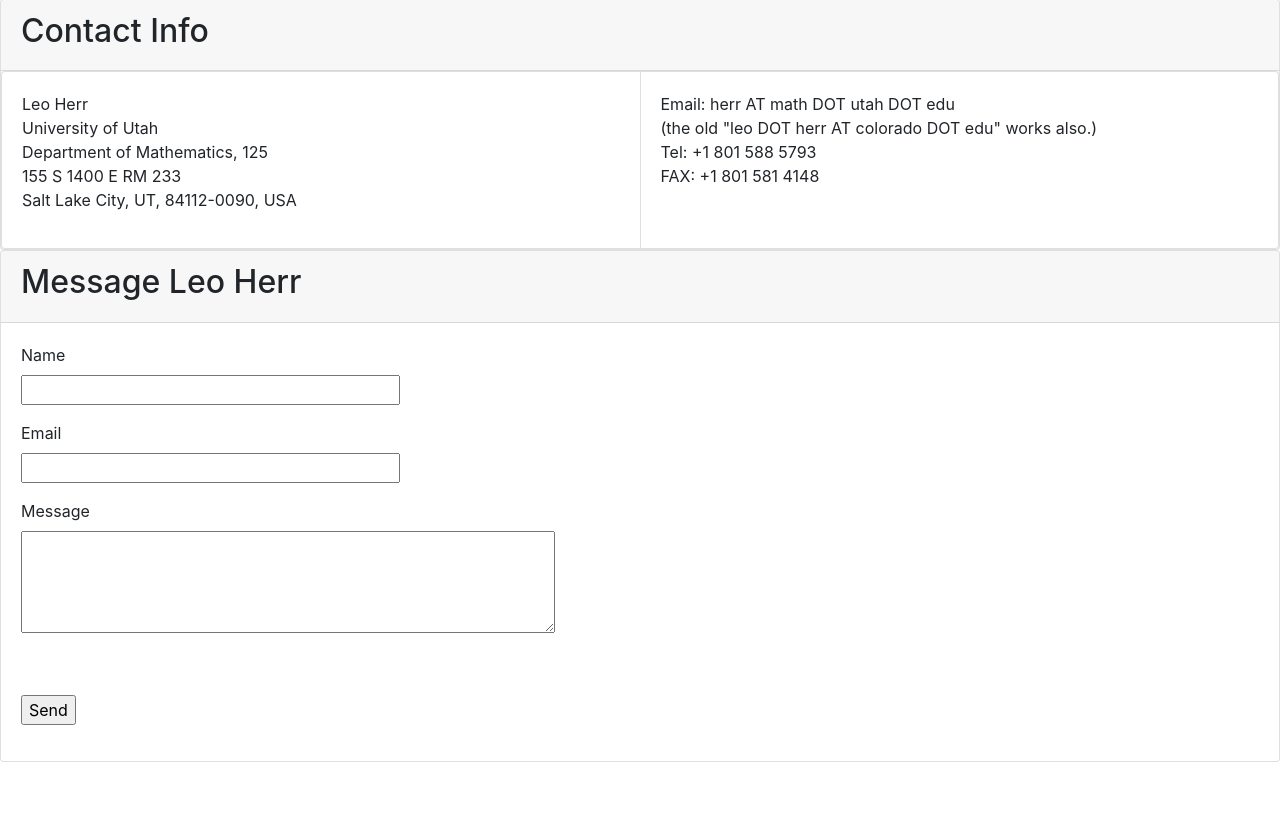
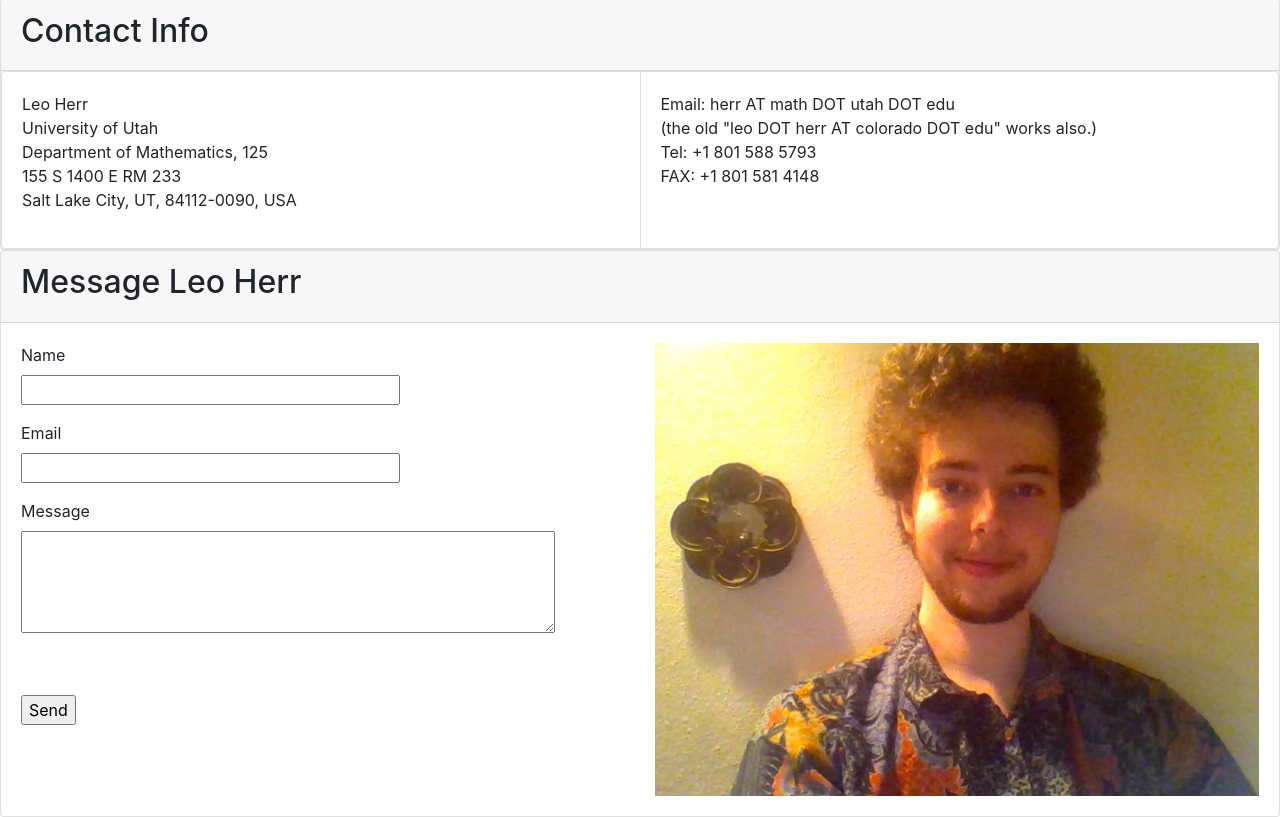
Before and after one commit to nanotech22/logetale, a Flask app: page /contact in a window 1280 px wide. Shown: the part 43-860 px from the top of the page. Before the commit the page ends 805 px from the top, so only its background shows below. Run offline with Flask 2, Linux system fonts and the light colour scheme; some libraries are stand-ins or nearby versions.

Commit message:
added serious_pic and moved sun photo to contact me page

```diff
--- a/templates/pages/contact.html
+++ b/templates/pages/contact.html
@@ -42,7 +42,8 @@
     <div class="card-header"><h2>Message Leo Herr</h2></div>
 
     <div class="card-body">
-        <form action="" method="post" novalidate>
+        <div class="row">
+            <form action="" class="col-md-6" method="post" novalidate>
                 {{ form.hidden_tag() }}
                 <p>
                     {{ form.username.label }}<br>
@@ -74,6 +75,8 @@
                 </p>
                 <p>{{ form.submit() }}</p>
             </form>
+            <img class="col-md-6" src="../../static/img/me_sun_photo.jpg"/>
+        </div>
     </div>
 </div>
 
--- a/templates/pages/index.html
+++ b/templates/pages/index.html
@@ -22,14 +22,14 @@
             <h2>About Me</h2>
         </div>
         <div class="row">
-            <img class="col-md-3" src="../../static/img/me_profile_in_car.jpg"/>
-            <div class="card-body col-md-4">
+            <img class="col-md-4" src="../../static/img/me_profile_in_car.jpg"/>
+            <div class="card-body col-md-3">
                 <p>I'm a math postdoc at the University of Utah studying algebraic geometry,
                 especially log geometry, Gromov-Witten theory, intersection theory, deformation theory, and number theory. I also like higher categories and Bridgeland stability conditions. </p>
                 My CV:
                 <a href="{{ url_for('static', filename='pdf/curriculum_vitae.pdf') }}">Curriculum Vitae</a>
             </div>
-            <img class="col-md-5" src="../../static/img/me_sun_photo.jpg"/>
+            <img class="col-md-5" src="../../static/img/serious_pic.jpeg"/>
         </div>
     </div>
 
--- a/templates/pages/personal.html
+++ b/templates/pages/personal.html
@@ -41,7 +41,7 @@
 
     <div class="card-body">
         My parents, <a href="http://www.reidmusic.org/">Catherine Reid</a> and <a href="http://www.nealsongs.com/">Neal Herr</a>,
-        are both semi-professional musicians, composers, and librettists with masters' degrees in writing musicals.
+        are both professional musicians, composers, and librettists with masters' degrees in writing musicals.
 
     </div>
 
```
Also changed, not shown: static/img/serious_pic.jpeg (added). Lines whose indentation alone changed are shown as unchanged.
